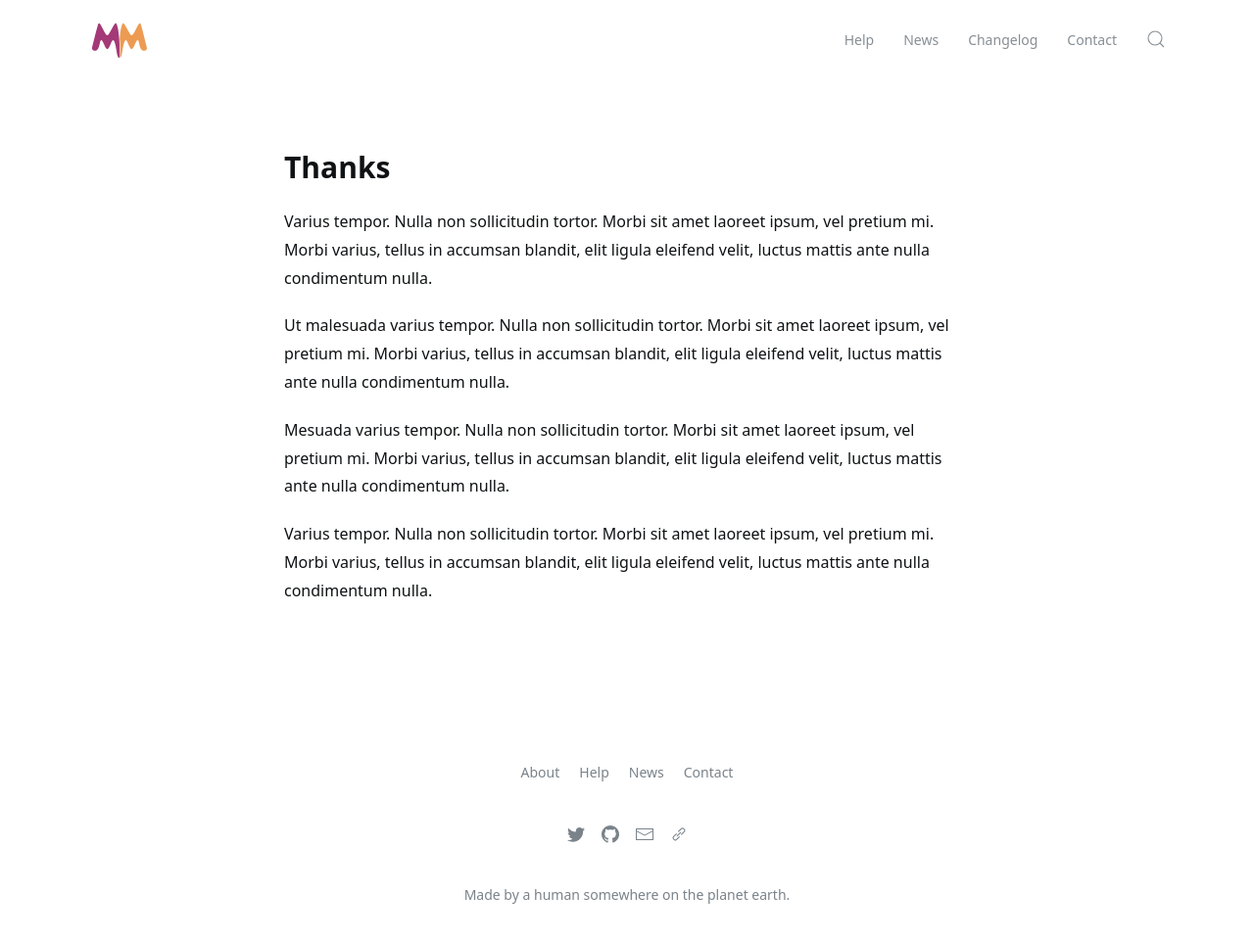
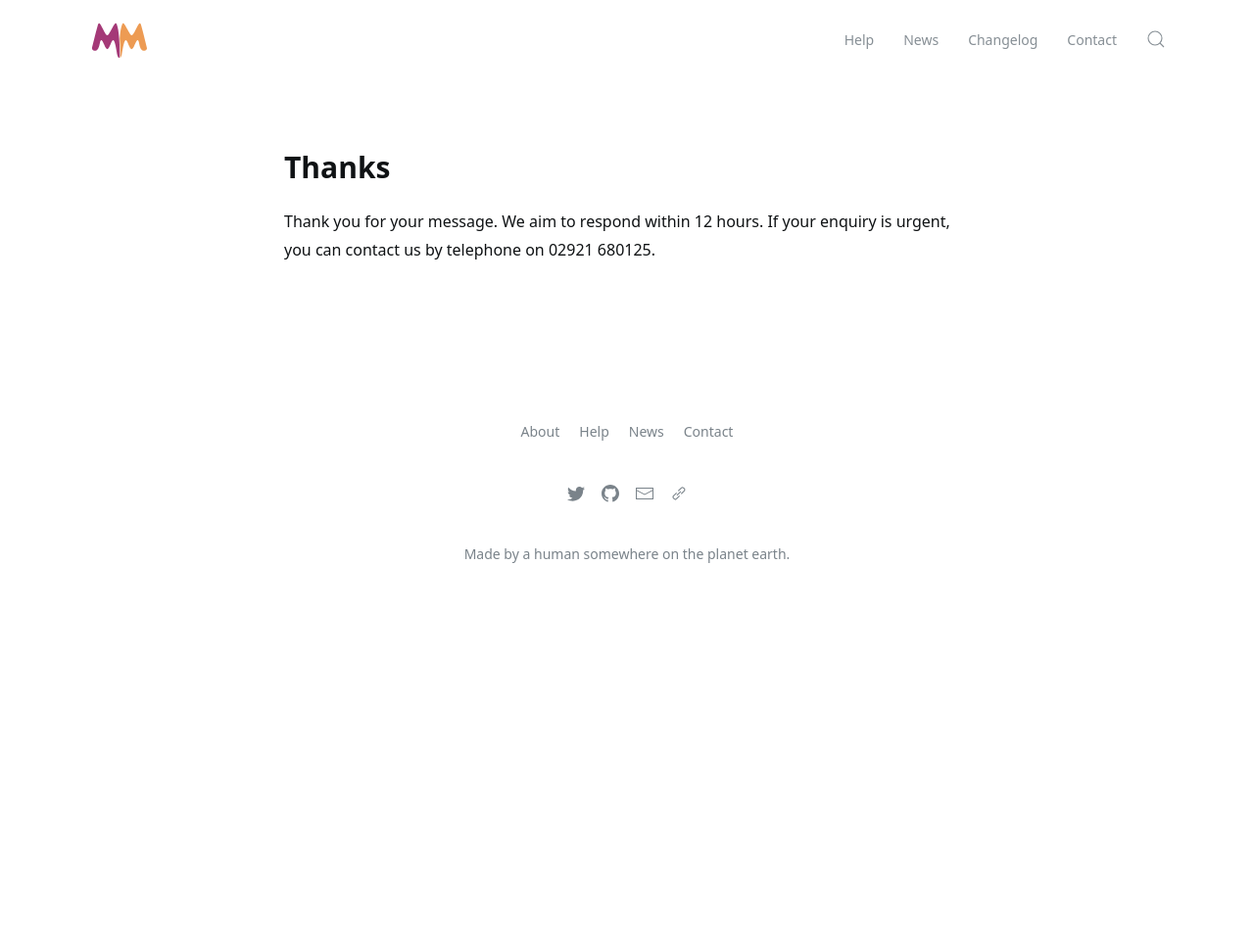
Before and after one commit to mightymango/mangodocs, a Jekyll site: the page built from thanks.md, in a window 1280 px wide and 994 px high. Shown: the top 962 px of the window at 98% size. Built offline with Jekyll 4.4.1, drawn with Linux system fonts in a browser that asks for light colours; a script that is not in the unit is left out.

Commit message:
Update from Forestry.io Simon Barrett updated thanks.md

```diff
--- a/thanks.md
+++ b/thanks.md
@@ -1,13 +1,7 @@
 ---
 layout: page
 title: Thanks
-permalink: /thanks/
+permalink: "/thanks/"
+
 ---
-
-Varius tempor. Nulla non sollicitudin tortor. Morbi sit amet laoreet ipsum, vel pretium mi. Morbi varius, tellus in accumsan blandit, elit ligula eleifend velit, luctus mattis ante nulla condimentum nulla.
-
-Ut malesuada varius tempor. Nulla non sollicitudin tortor. Morbi sit amet laoreet ipsum, vel pretium mi. Morbi varius, tellus in accumsan blandit, elit ligula eleifend velit, luctus mattis ante nulla condimentum nulla.
-
-Mesuada varius tempor. Nulla non sollicitudin tortor. Morbi sit amet laoreet ipsum, vel pretium mi. Morbi varius, tellus in accumsan blandit, elit ligula eleifend velit, luctus mattis ante nulla condimentum nulla.
-
-Varius tempor. Nulla non sollicitudin tortor. Morbi sit amet laoreet ipsum, vel pretium mi. Morbi varius, tellus in accumsan blandit, elit ligula eleifend velit, luctus mattis ante nulla condimentum nulla.
+Thank you for your message. We aim to respond within 12 hours. If your enquiry is urgent, you can contact us by telephone on 02921 680125.
```
